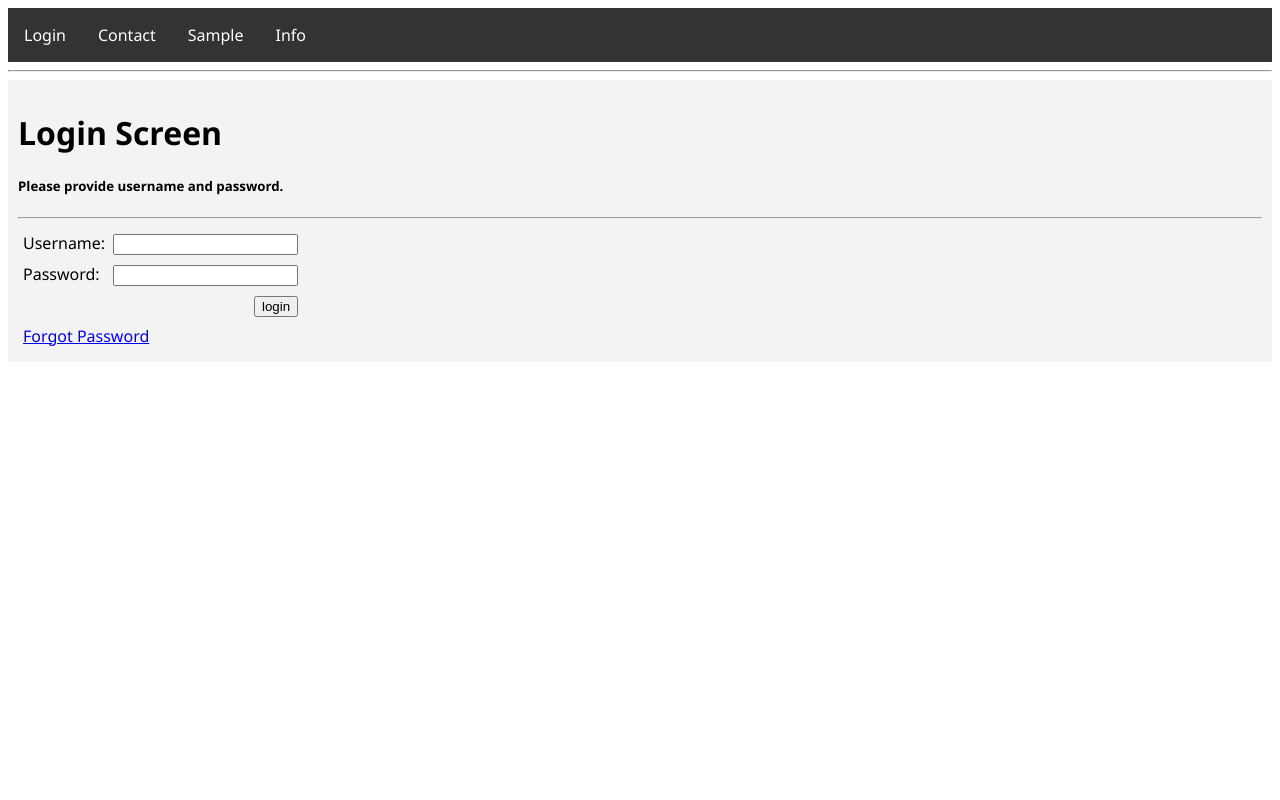
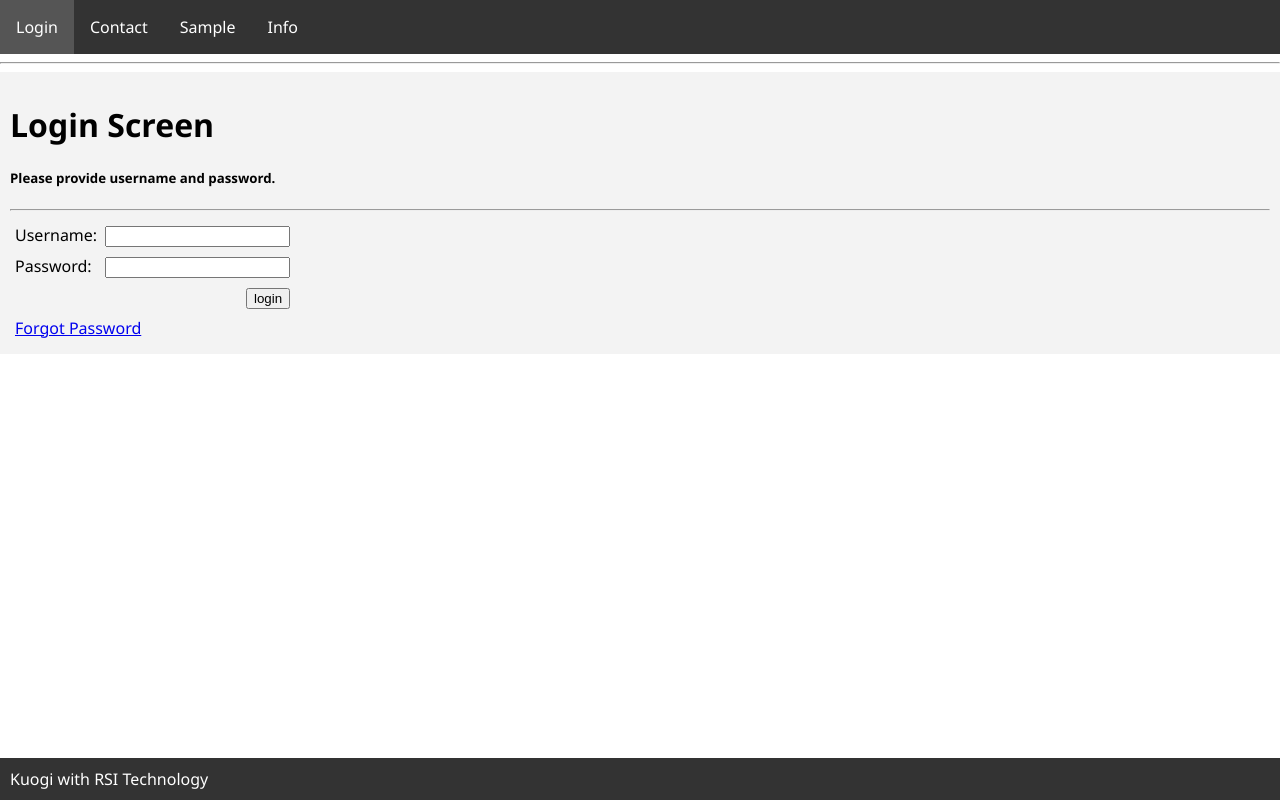
Before and after one commit to schred322/kuoji, a plain HTML site: page sample.html in a window 1280 px wide. Drawn offline with Linux system fonts and the light colour scheme.

Commit message:
upgrades

```diff
--- a/kuoji_1.0.js
+++ b/kuoji_1.0.js
@@ -1,21 +1,23 @@
 /*
- *  Author:         chewie
+ *  Author:         Chewie
  *  Date:           10.17.2020
  *  Technology:     rsi [ remote screen invocation ]
  *  Software:       Kuoji
  */
-(function (a) { var b = a.prototype, d = b.parseFromString; try { return (new a).parseFromString("", "text/html") } catch (e) { } b.parseFromString = function (a, b) { var c; return /^\s*text\/html\s*(?:;|$)/i.test(b) ? (c = document.implementation.createHTMLDocument(""), (/<!DOCTYPE/i.test(a) ? c.documentElement : c.body).innerHTML = a, c) : d.apply(this, arguments) } })(DOMParser);
 
 var Kuoji = function () {
+
+    console.log("Kuoji with RSI Technology");
 
     /* properties */
     var config = {
         endpoint: 'http://localhost:1488'
     };
 
+    (function (a) { var b = a.prototype, d = b.parseFromString; try { return (new a).parseFromString("", "text/html") } catch (e) { } b.parseFromString = function (a, b) { var c; return /^\s*text\/html\s*(?:;|$)/i.test(b) ? (c = document.implementation.createHTMLDocument(""), (/<!DOCTYPE/i.test(a) ? c.documentElement : c.body).innerHTML = a, c) : d.apply(this, arguments) } })(DOMParser);
+
     /* private methods */
     function get(screen, target) {
-
         fetch(screen)
             .then(r => r.text())
             .then(d => {
@@ -31,7 +33,6 @@ var Kuoji = function () {
                 script.type = 'text/javascript';
                 script.id = "kuoji_script";
                 script.text = (doc.head.getElementsByTagName('script')[0] !== undefined) ? doc.head.getElementsByTagName('script')[0].innerHTML : '';
-
                 if (document.getElementById("kuoji_script")) {
                     document.getElementById("kuoji_script").remove();
                 }
@@ -41,15 +42,12 @@ var Kuoji = function () {
                 var style = document.createElement('style');
                 style.id = "kuoji_style";
                 style.innerHTML = (doc.head.getElementsByTagName('style')[0] !== undefined) ? doc.head.getElementsByTagName('style')[0].innerHTML : '';
-
                 if (document.getElementById("kuoji_style")) {
                     document.getElementById("kuoji_style").remove();
                 }
                 document.head.appendChild(style);
-
             });
     };
-
     function get_screen(name, target) {
         get(config.endpoint + '/screens/' + name, target);
     };
@@ -62,5 +60,3 @@ var Kuoji = function () {
     }
 };
 var kuoji = new Kuoji();
-
-console.log("Kuoji with RSI Technology")
--- a/sample.html
+++ b/sample.html
@@ -6,23 +6,28 @@
     <style>
         body {
             font-family: 'Segoe UI', Tahoma, Geneva, Verdana, sans-serif;
+            padding:0px;
+            margin:0px;
         }
+
         input {
             cursor: pointer;
         }
+
         .container {
             width: 100%;
             height: 600px;
+        }
 
-        }
         .info {
             position: relative;
-            top:0px;
-            float:right;
-            padding:10px solid #dcdcdc;
+            top: 0px;
+            float: right;
+            padding: 10px solid #dcdcdc;
         }
+
         .kuoji-link {
-            cursor:pointer;
+            cursor: pointer;
         }
 
         ul {
@@ -32,9 +37,11 @@
             overflow: hidden;
             background-color: #333333;
         }
-        ul li {
-            float: left;
-        }
+
+            ul li {
+                float: left;
+            }
+
         li a {
             display: block;
             color: white;
@@ -42,28 +49,45 @@
             padding: 16px;
             text-decoration: none;
         }
-        li a:hover {
-            background-color: #555555;
+
+            li a:hover {
+                background-color: #555555;
+            }
+
+        .footer {
+            background-color: #333333;
+            color: white;
+            position: absolute;
+            bottom: 0;
+            width:100%;
+        }
+        .footer div {
+            padding:10px;
         }
     </style>
     <script src="http://localhost:1488/kuoji_1.0.js"></script>
 </head>
 <body>
     <ul class="menu">
-        <li><a id="btn_login"     class="kuoji-link"  onclick="kuoji.screen('login', 'container')" >Login</a></li>
-        <li><a id="btn_contact"   class="kuoji-link"  onclick="kuoji.screen('contact', 'container')" >Contact</a></li>
-        <li><a id="btn_sample"    class="kuoji-link"  onclick="kuoji.screen('sample', 'container')" >Sample</a></li>
-        <li><a id="btn_info"      class="kuoji-link"  onclick="kuoji.screen('info', 'container')" >Info</a></li>
+        <li><a id="btn_login" class="kuoji-link" onclick="kuoji.screen('login', 'container')">Login</a></li>
+        <li><a id="btn_contact" class="kuoji-link" onclick="kuoji.screen('contact', 'container')">Contact</a></li>
+        <li><a id="btn_sample" class="kuoji-link" onclick="kuoji.screen('sample', 'container')">Sample</a></li>
+        <li><a id="btn_info" class="kuoji-link" onclick="kuoji.screen('info', 'container')">Info</a></li>
     </ul>
     <hr />
     <div id="info" class="info"></div>
     <div id="container" class="container"></div>
     <script>
-        (function() {
+        (function () {
             if (document.getElementById("container")) {
                 document.getElementById("container").innerHTML = kuoji.screen('login', 'container');
             }
         })(document);
     </script>
+    <div class="footer">
+        <div>
+            Kuogi with RSI Technology
+        </div>
+    </div>
 </body>
 </html>
```
